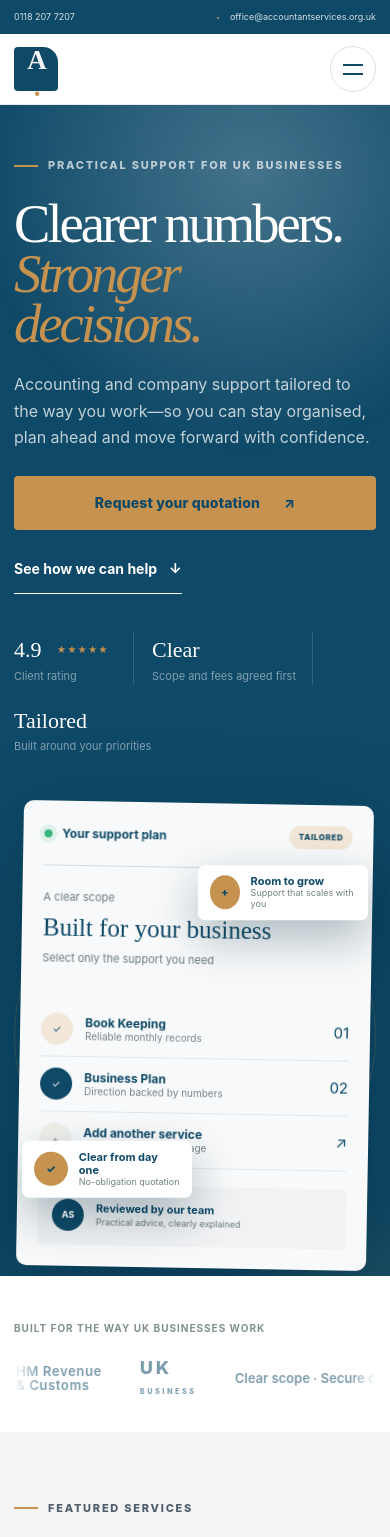
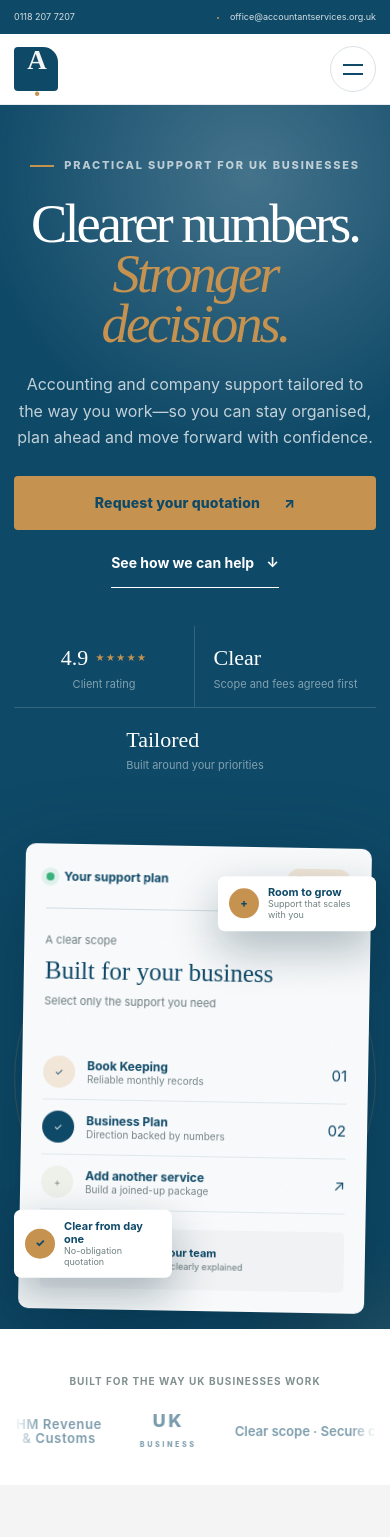
Before and after one commit to Tynarshe/accountant-services, a Next.js app: page / in a window 390 px wide. Shown: the top 1537 px of the page. Built offline with nearby package versions, Linux system fonts and the light colour scheme.

Commit message:
Refine mobile-first layout

```diff
--- a/app/globals.css
+++ b/app/globals.css
@@ -840,62 +840,90 @@ button { color: inherit; }
   .mobile-service-groups { grid-template-columns: 1fr; }
   .hero { min-height: auto; padding-top: 52px; }
   .hero h1, .inner-hero h1 { font-size: clamp(44px, 14vw, 58px); }
-  .hero-lede { font-size: 16px; }
-  .hero-buttons { width: 100%; align-items: flex-start; flex-direction: column; gap: 20px; }
+  .hero-copy { display: flex; flex-direction: column; align-items: center; text-align: center; }
+  .hero-copy .eyebrow, .inner-hero-copy .eyebrow { justify-content: center; }
+  .hero-lede { max-width: 34rem; margin-inline: auto; font-size: 16px; }
+  .hero-buttons { width: 100%; align-items: center; flex-direction: column; gap: 14px; }
   .hero-buttons .button { width: 100%; }
-  .trust-row { flex-wrap: wrap; gap: 18px; }
-  .trust-row > div { min-width: 120px; padding-right: 16px; margin-right: 0; }
-  .hero-visual { min-height: 480px; margin-inline: 0; transform: none; }
+  .hero-buttons .text-link { justify-content: center; }
+  .trust-row { width: 100%; display: grid; grid-template-columns: repeat(2, minmax(0, 1fr)); gap: 0; }
+  .trust-row > div { min-width: 0; margin: 0; padding: 14px 10px; justify-content: center; border-right: 1px solid rgba(255,255,255,.15); text-align: center; }
+  .trust-row > div:nth-child(2) { border-right: 0; }
+  .trust-row > div:last-child { grid-column: 1 / -1; border-top: 1px solid rgba(255,255,255,.15); border-right: 0; }
+  .trust-row small { justify-self: center; }
+  .hero-visual { width: 100%; max-width: 380px; min-height: 500px; margin-inline: auto; isolation: isolate; transform: none; }
   .hero-visual .orbit-one { width: min(480px, 100%); height: auto; aspect-ratio: 1; }
   .hero-visual .orbit-two { width: min(370px, 78%); height: auto; aspect-ratio: 1; }
-  .dashboard-card { width: calc(100% - 12px); max-width: 360px; padding: 20px; }
-  .floating-badge { max-width: 170px; padding: 10px 12px; transform: none; }
-  .badge-one { right: 8px; }
-  .badge-two { left: 8px; }
+  .dashboard-card { width: min(100% - 16px, 360px); margin-inline: auto; padding: 20px; transform: rotate(1deg); transform-origin: center; }
+  .floating-badge { max-width: 158px; padding: 10px 11px; gap: 9px; }
+  .floating-badge > span { width: 30px; height: 30px; flex: 0 0 30px; }
+  .badge-one { top: 54px; right: 0; }
+  .badge-two { bottom: 48px; left: 0; }
   .company-search { padding: 17px 16px 12px; }
   .search-row { display: grid; }
   .search-row input { min-height: 48px; font-size: 20px; }
   .search-row button { min-width: 0; }
-  .credibility-inner { display: grid; gap: 22px; }
+  .credibility-inner { display: grid; justify-items: center; gap: 22px; text-align: center; }
+  .credibility-inner > p { max-width: 260px; white-space: normal; }
   .credibility-marquee { width: 100%; }
   .credibility-group { gap: 38px; padding-right: 38px; }
+  .section-heading, .split-heading { text-align: center; }
+  .section-heading .eyebrow, .split-heading .eyebrow { justify-content: center; }
+  .split-heading > p { max-width: 34rem; margin-inline: auto; }
+  .split-heading.compact > a { justify-self: center; }
   .section-heading h2, .difference-copy h2, .service-content h2, .faq-block h2, .included-card h2, .visit-grid h2 { font-size: 42px; }
   .category-card { min-height: 0; padding: 34px 25px; }
   .category-number { font-size: 60px; }
   .category-card h3 { font-size: 31px; }
   .service-showcase-grid { grid-template-columns: 1fr; }
-  .service-showcase-card { min-height: 0; padding: 30px 24px; }
+  .service-showcase-card { width: 100%; max-width: 520px; min-height: 0; margin-inline: auto; padding: 30px 24px; }
   .service-showcase-card h3 { font-size: 33px; }
   .service-showcase-card ul { grid-template-columns: 1fr; }
-  .service-discovery { padding: 23px 20px; grid-template-columns: auto 1fr; gap: 16px; border-radius: 6px 6px 36px 6px; }
+  .service-discovery { width: 100%; max-width: 520px; margin-inline: auto; padding: 23px 20px; grid-template-columns: auto 1fr; gap: 16px; border-radius: 6px 6px 36px 6px; }
   .service-discovery-mark { width: 46px; height: 46px; }
   .service-discovery-copy strong { font-size: 21px; }
   .service-discovery-action { grid-column: 2; justify-self: start; margin-top: 4px; }
-  .quotation-card { padding: 30px 20px; border-radius: 6px 45px 6px 6px; }
+  .quotation-intro { text-align: center; }
+  .quotation-intro .eyebrow { justify-content: center; }
+  .quotation-intro > p { max-width: 34rem; margin-inline: auto; }
+  .quotation-intro ol { margin-inline: auto; text-align: left; }
+  .quotation-card { width: 100%; max-width: 560px; margin-inline: auto; padding: 30px 20px; border-radius: 6px 45px 6px 6px; text-align: left; }
   .quotation-card-head { align-items: flex-start; flex-direction: column; gap: 10px; }
   .quote-service-options, .quotation-form-compact .quote-service-options, .quote-field-grid { grid-template-columns: 1fr; }
   .quote-service-picker summary { min-height: 58px; }
   .quote-submit-row { align-items: stretch; flex-direction: column; }
-  .difference-visual { min-height: 490px; padding: 70px 32px 50px; border-radius: 130px 8px 8px 8px; }
+  .difference-visual { width: 100%; max-width: 430px; min-height: 490px; margin-inline: auto; padding: 70px 32px 50px; border-radius: 130px 8px 8px 8px; }
   .difference-visual blockquote { font-size: 27px; }
   .difference-visual::before { width: 110px; height: 110px; right: -10px; }
   .mini-stat { right: 12px; bottom: -25px; }
-  .difference-copy { margin-top: 38px; }
+  .difference-copy { margin-top: 38px; text-align: center; }
+  .difference-copy .eyebrow { justify-content: center; }
+  .difference-copy > p { max-width: 34rem; margin-inline: auto; }
+  .benefit-list { text-align: left; }
   .process-line { grid-template-columns: 1fr; gap: 54px; }
   .process-line::before { display: none; }
   .process-step p { font-size: 13px; }
   .popular-grid { grid-template-columns: 1fr; }
   .article-art { height: 250px; }
   .final-cta h2 { font-size: clamp(26px, 7.6vw, 36px); }
-  .final-cta-inner > div:last-child > div { align-items: flex-start; flex-direction: column; }
+  .final-cta-inner { justify-items: center; text-align: center; }
+  .final-cta .eyebrow { justify-content: center; }
+  .final-cta-inner > div:last-child > p { max-width: 34rem; margin-inline: auto; }
+  .final-cta-inner > div:last-child > div { align-items: center; flex-direction: column; }
+  .footer-intro { text-align: center; }
+  .footer-intro .logo { justify-content: center; }
+  .footer-intro > p { margin-inline: auto; }
+  .footer-quote-link { justify-content: center; }
   .footer-links { grid-template-columns: 1fr 1fr; }
   .footer-links > div:last-child { grid-column: 1 / -1; }
   .footer-bottom { align-items: flex-start; flex-direction: column; gap: 10px; }
   .inner-hero { min-height: 0; padding-top: 34px; }
   .breadcrumb { margin-bottom: 42px; }
-  .inner-hero-copy > p { font-size: 16px; }
-  .micro-trust { display: grid; }
-  .service-summary { padding: 23px; }
+  .service-hero-grid, .contact-hero-grid { justify-items: center; }
+  .inner-hero-copy { margin-inline: auto; text-align: center; }
+  .inner-hero-copy > p { margin-inline: auto; font-size: 16px; }
+  .micro-trust { display: grid; justify-content: center; text-align: center; }
+  .service-summary { margin-inline: auto; padding: 23px; }
   .service-content-grid, .included-grid { gap: 45px; }
   .included-card { padding: 38px 28px; border-radius: 5px 60px 5px 5px; }
   .service-steps > div { padding-left: 52px; }
@@ -907,14 +935,19 @@ button { color: inherit; }
   .directory-list a { align-items: flex-start; flex-direction: column; gap: 12px; }
   .directory-list a > div:last-child { width: 100%; justify-content: space-between; }
   .contact-hero { min-height: 0; }
-  .contact-card { padding: 28px 20px; }
+  .contact-card { margin-inline: auto; padding: 28px 20px; text-align: left; }
   .field-grid { grid-template-columns: 1fr; }
   .contact-options strong { font-size: 16px; overflow-wrap: anywhere; }
-  .map-card { height: 330px; border-radius: 100px 5px 5px 5px; }
+  .visit-grid { justify-items: center; text-align: center; }
+  .visit-grid .eyebrow { justify-content: center; }
+  .visit-grid p { margin-inline: auto; }
+  .map-card { width: 100%; max-width: 520px; height: 330px; margin-inline: auto; border-radius: 100px 5px 5px 5px; }
   .map-live-pill { top: 16px; right: 16px; }
   .map-location-card { left: 16px; bottom: 16px; max-width: calc(100% - 32px); }
+  .blog-feature { justify-items: center; text-align: center; }
+  .blog-feature .eyebrow { justify-content: center; }
   .blog-feature h2 { font-size: 42px; }
-  .feature-art { height: 340px; }
+  .feature-art { width: 100%; max-width: 520px; height: 340px; margin-inline: auto; }
   .shop-toolbar { align-items: stretch; flex-direction: column; }
   .shop-search { max-width: none; }
   .shop-sort { align-items: stretch; flex-direction: column; gap: 7px; }
```
Also changed, not shown: 16 other files (tests, documents, lock files or other folders).
